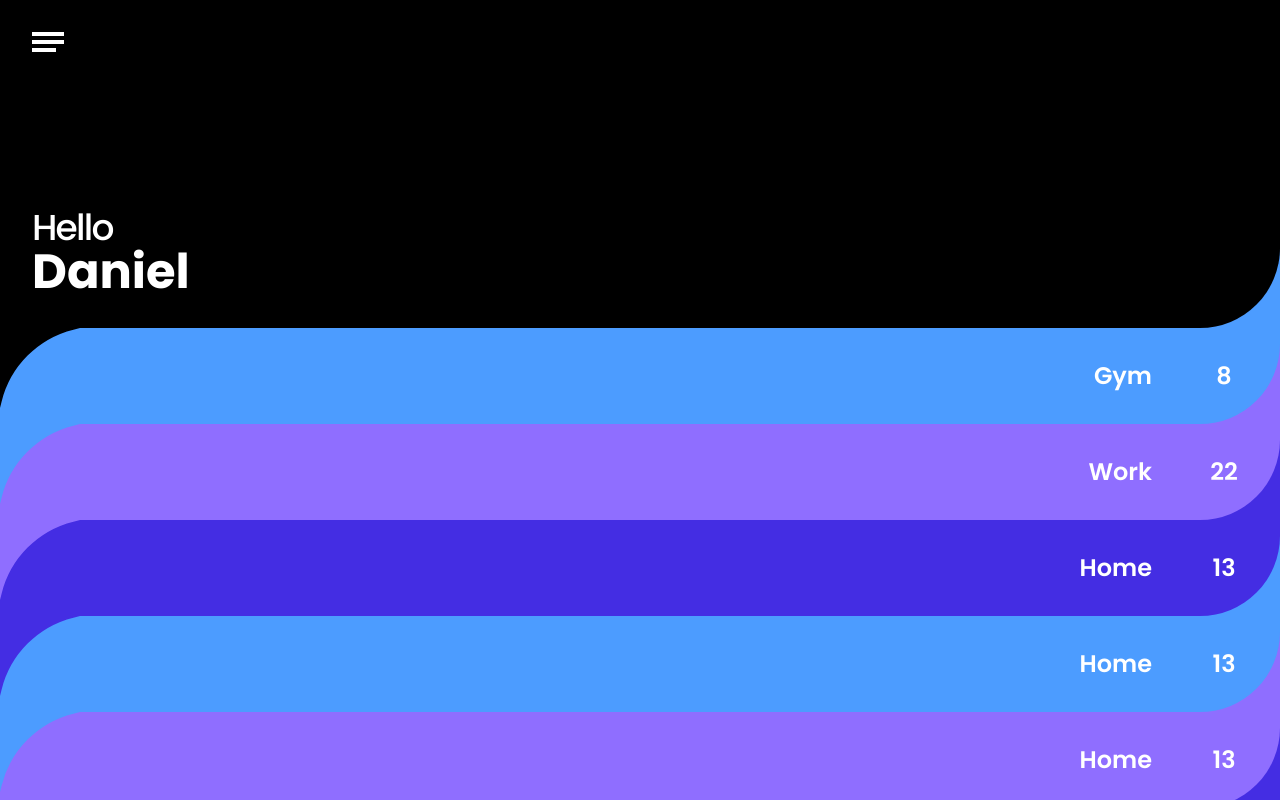
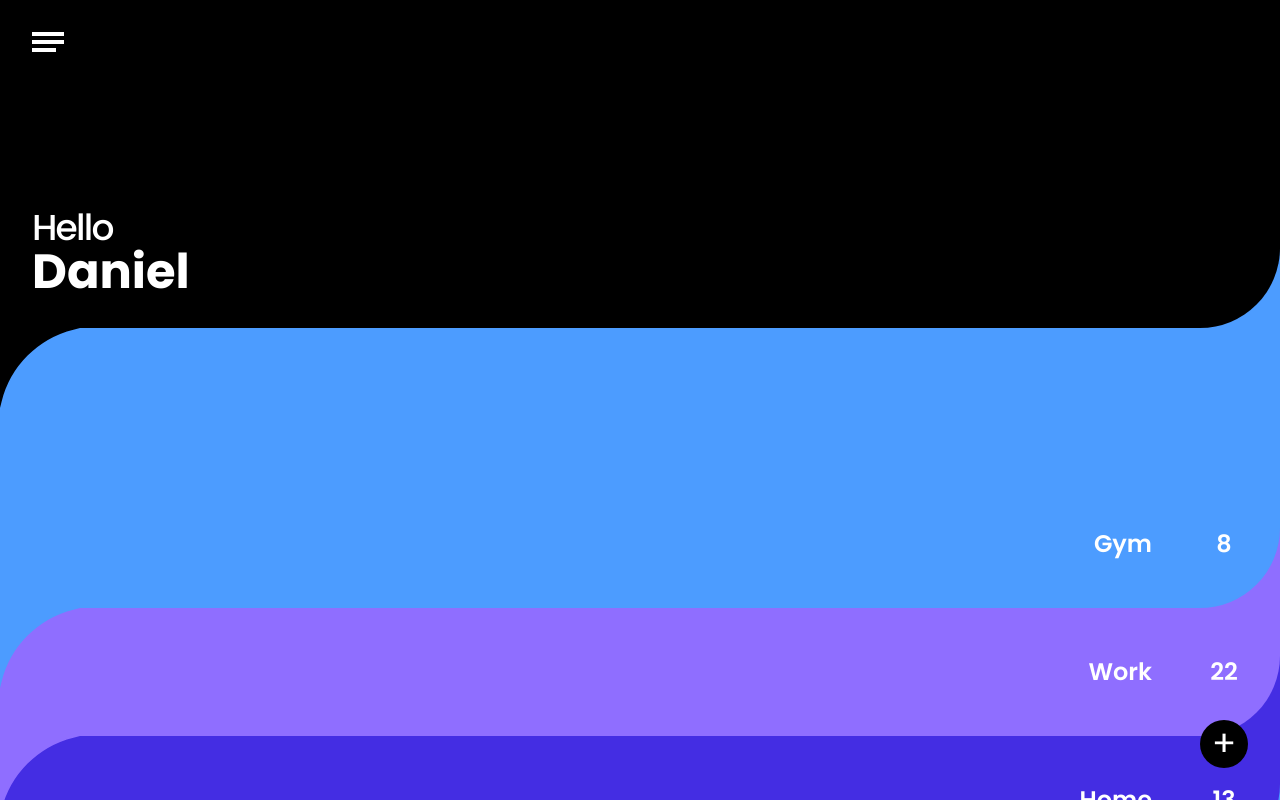
Before and after one commit to wavegate/TodoList, a React (Vite) app: page / in a window 1280 px wide. Shown: the top 800 px of the page. Built offline with nearby package versions, Linux system fonts and the light colour scheme.

Commit message:
made tasklist extendable with add new tasklist button

```diff
--- a/package.json
+++ b/package.json
@@ -9,6 +9,7 @@
     "preview": "vite preview"
   },
   "dependencies": {
+    "@faker-js/faker": "^7.6.0",
     "react": "^18.2.0",
     "react-dom": "^18.2.0",
     "react-router-dom": "^6.4.4"
--- a/src/components/AddNewButton.tsx
+++ b/src/components/AddNewButton.tsx
@@ -1,9 +1,19 @@
-const AddNewButton = () => {
+import { MouseEventHandler } from "react";
+
+const AddNewButton = ({
+  onClick,
+}: {
+  onClick: MouseEventHandler<HTMLButtonElement>;
+}) => {
   return (
     <>
-      <div className="rounded-full bg-black  w-12 h-12 flex justify-center items-center text-4xl text-white absolute bottom-8 right-8">
+      <button
+        className="rounded-full bg-black  w-12 h-12 flex justify-center items-center text-4xl text-white fixed bottom-8 right-8"
+        style={{ zIndex: 1000 }}
+        onClick={onClick}
+      >
         +
-      </div>
+      </button>
     </>
   );
 };
--- a/src/components/CurvedBlock.module.css
+++ b/src/components/CurvedBlock.module.css
@@ -1,4 +1,13 @@
-.CurvedBlock__after::after {
+.CurvedBlock:nth-child(1) {
+  position: fixed;
+  width: 100%;
+}
+
+.CurvedBlock:nth-child(2) {
+  padding-top: 40%;
+}
+
+.CurvedBlock:not(:nth-last-child(-n + 2))::after {
   content: "";
   width: 80px;
   height: 80px;
@@ -10,7 +19,7 @@
   mask-size: contain;
 }
 
-.CurvedBlock__before::before {
+.CurvedBlock::before {
   content: "";
   width: 80px;
   height: 80px;
--- a/src/components/CurvedBlock.tsx
+++ b/src/components/CurvedBlock.tsx
@@ -5,21 +5,18 @@ const CurvedBlock = ({
   padding,
   color,
   zIndex,
-  last,
   children,
 }: {
   padding: string;
   color: string;
   zIndex?: number;
-  last?: boolean;
+
   children: ReactNode;
 }) => {
   return (
     <>
       <div
-        className={`relative ${color} ${padding} rounded-br-[80px] ${
-          last ? "" : styles.CurvedBlock__after
-        } ${styles.CurvedBlock__before}`}
+        className={`relative ${color} ${padding} rounded-br-[80px] ${styles.CurvedBlock}`}
         style={{ zIndex: zIndex }}
       >
         {children}
--- a/src/pages/FrontPage/FrontPage.tsx
+++ b/src/pages/FrontPage/FrontPage.tsx
@@ -1,13 +1,20 @@
 import AddNewButton from "../../components/AddNewButton";
 import HeadingBlock from "./HeadingBlock";
 import TaskListBlock from "./TaskListBlock";
+import { faker } from "@faker-js/faker";
+import { useState } from "react";
+
+type Task = {
+  name: string;
+  number: number;
+};
 
 const FrontPage = () => {
   const padding = "p-8";
 
   const colors = ["bg-[#4C9CFF]", "bg-[#8F6EFF]", "bg-[#442DE3]"];
 
-  const tasks = [
+  const [tasks, setTasks] = useState<Task[]>([
     { name: "Gym", number: 8 },
     { name: "Work", number: 22 },
     { name: "Home", number: 13 },
@@ -15,12 +22,24 @@ const FrontPage = () => {
     { name: "Home", number: 13 },
     { name: "Home", number: 13 },
     { name: "Home", number: 13 },
-  ];
+  ]);
+
+  const addNewTask = () => {
+    setTasks([
+      ...tasks,
+      {
+        name: faker.random.words(2),
+        number: faker.datatype.number(50),
+      },
+    ]);
+  };
 
   return (
     <>
       <div
-        className={`min-h-screen ${colors[(tasks.length - 1) % colors.length]}`}
+        className={`min-h-screen ${
+          colors[(tasks.length - 1) % colors.length]
+        } relative`}
       >
         <HeadingBlock padding={padding} />
         {tasks.map((task, index) => {
@@ -35,7 +54,7 @@ const FrontPage = () => {
             />
           );
         })}
-        <AddNewButton />
+        <AddNewButton onClick={addNewTask} />
       </div>
     </>
   );
--- a/src/pages/FrontPage/TaskListBlock.tsx
+++ b/src/pages/FrontPage/TaskListBlock.tsx
@@ -19,7 +19,11 @@ const TaskListBlock = ({
   return (
     <>
       <CurvedBlock color={color} padding={padding} zIndex={zIndex} last={last}>
-        <div className={`${last ? "mb-24" : ""} flex justify-end items-center`}>
+        <div
+          className={`${
+            last ? "mb-24" : ""
+          } h-16 flex justify-end items-center ${styles.TaskListBlock}`}
+        >
           <div
             className={`grid grid-cols-[auto_auto] gap-12 text-2xl font-semibold text-white`}
           >
```
Also changed, not shown: 1 other file (tests, documents, lock files or other folders).
